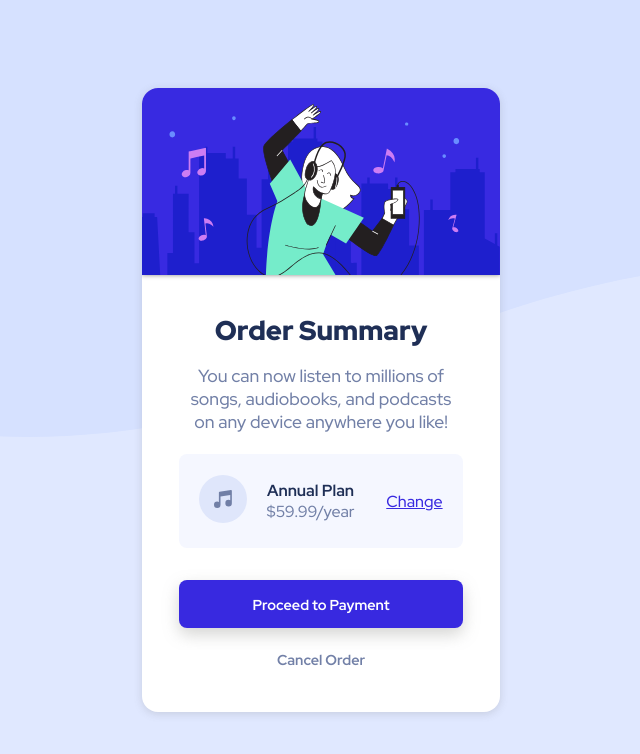
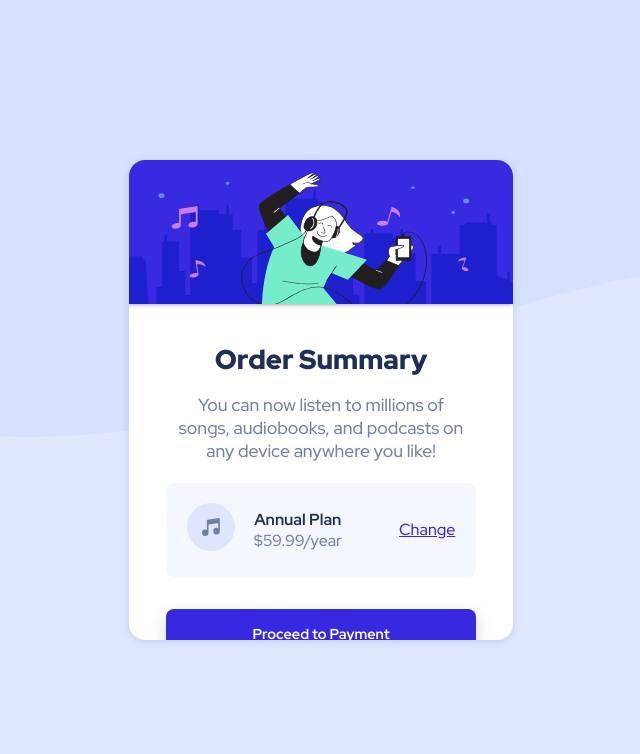
Before and after one commit to Swing95/order-summary-component-main, a plain HTML site: page index.html in a window 1280 px wide. Shown: the whole page, without its empty margins (319-959 px from the left). Drawn offline with Linux system fonts and the light colour scheme.

Commit message:
height adjs

```diff
--- a/styles.css
+++ b/styles.css
@@ -3,7 +3,7 @@
 
 html {
     max-width: 1440px;
-    max-height: 900px;
+    height: 900px;
 }
 
 * {
@@ -25,8 +25,8 @@ body {
 }
 
 .wrapper {
-    width: 28%;
-    height: 78%;
+    width: 30%;
+    height: 60%;
     border-radius: 1rem;
     overflow: hidden;
     background-color: #FFFFFF;
```
